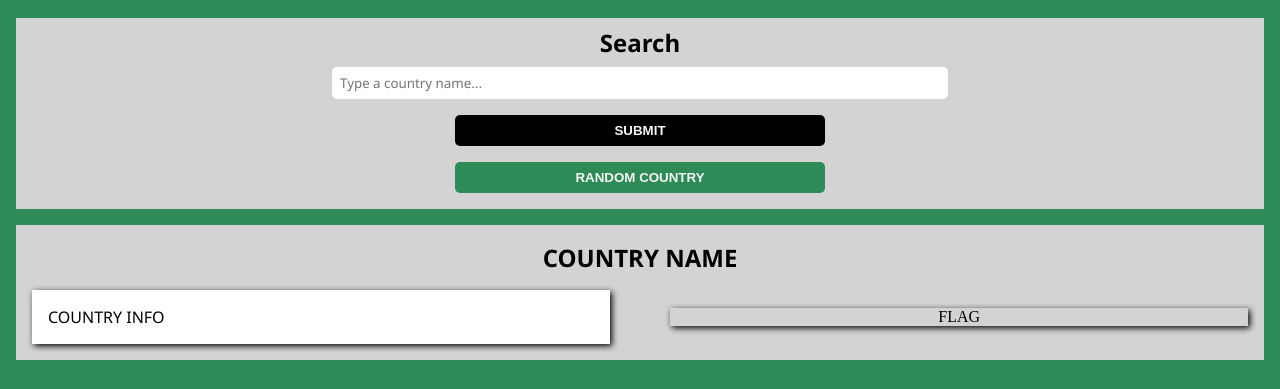
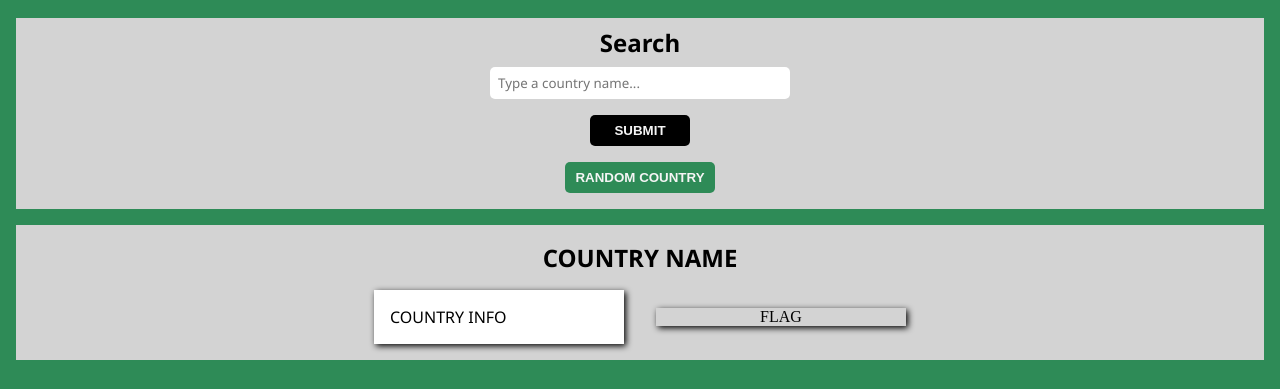
Before and after one commit to zachasher/Geo-Pal, a plain HTML site: page index.html in a window 1280 px wide. Shown: the part 128-517 px from the top of the page. Drawn offline with nearby package versions, Linux system fonts and the light colour scheme; no server answers.

Commit message:
Made elemnts fixed width

```diff
--- a/homepage.scss
+++ b/homepage.scss
@@ -14,6 +14,8 @@ body {
     @content;
   }
 }
+
+
 
 .header {
   display: flex;
@@ -80,7 +82,7 @@ body {
     margin: 0.5rem;
 
     @include media-tablet {
-      width: 50%;
+      width: 300px;
     }
   }
 
@@ -92,7 +94,7 @@ body {
   }
 
   &__button {
-    width: 30%;
+    width: 100px;
     background-color: black;
     color: whitesmoke;
     padding: 0.5rem;
@@ -100,6 +102,10 @@ body {
     border: none;
     border-radius: 5px;
     font-weight: bold;
+
+    @include media-tablet {
+      width: 100px;
+    }
   }
 }
 
@@ -108,7 +114,7 @@ input {
 }
 
 .random-button {
-  width: 30%;
+  width: 150px;
   background-color: seagreen;
   color: whitesmoke;
   padding: 0.5rem;
@@ -116,6 +122,10 @@ input {
   // border: 2px solid black;
   border-radius: 5px;
   font-weight: bold;
+
+  @include media-tablet {
+    width: 150px;
+  }
 }
 
 .country {
@@ -126,10 +136,8 @@ input {
 
   &__name {
     display: flex;
-    width: 50%;
     border-radius: 5px;
     align-items: center;
-    justify-content: center;
     padding-bottom: 1rem;
     font-family: "Segoe UI", Tahoma, Geneva, Verdana, sans-serif;
   }
@@ -153,7 +161,7 @@ input {
 
     @include media-tablet {
       flex-direction: row;
-      justify-content: space-between;
+      justify-content: center;
       width: 100%;
     }
   }
@@ -172,8 +180,14 @@ input {
     flex-wrap: wrap;
 
     @include media-tablet {
-      width: 47.5%;
+      width: 250px;
+      margin-right: 1rem;
     }
+  }
+
+  &__info p {
+    display: flex;
+    flex-wrap: wrap;
   }
 
   &__flag {
@@ -189,8 +203,8 @@ input {
 
     @include media-tablet {
       padding: 0;
-      margin: 1rem 0;
-      width: 47.5%;
+      margin: 1rem 0 1rem 1rem;
+      width: 250px
     }
   }
 }
```
Also changed, not shown: homepage.css, 1 other file.
